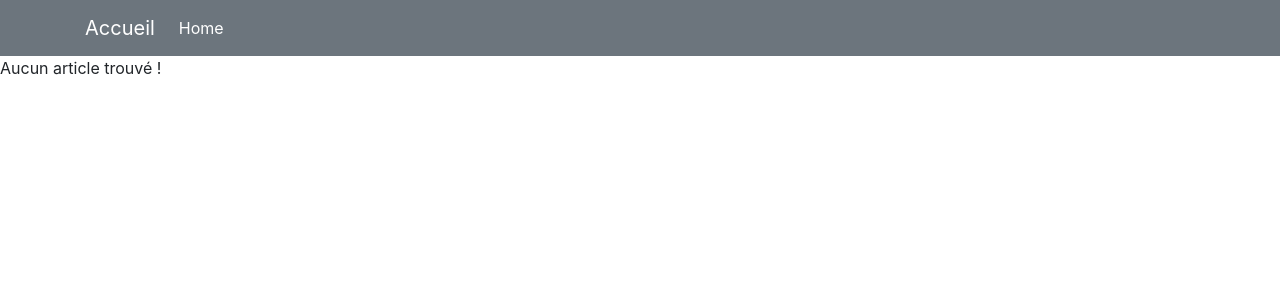
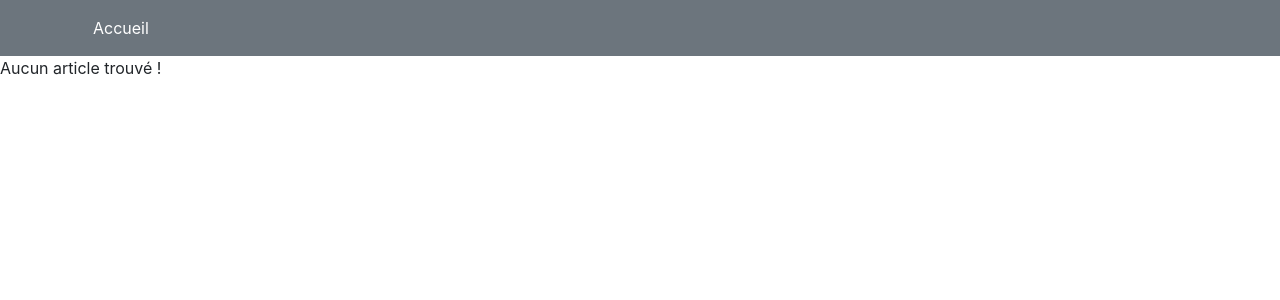
Before and after one commit to Babou246/PROJET_IABD, a PHP site: page /index.php in a window 1280 px wide. Shown: the top 300 px of the page. Run offline with PHP 8.4, Linux system fonts and the light colour scheme; data that the repository does not hold is empty.

Commit message:
projet Architecture Genie Logicielle

```diff
--- a/vue/articleByCategorie.php
+++ b/vue/articleByCategorie.php
@@ -17,7 +17,7 @@
                             <div class="card">
                                 <div class="card-body">
                                     <h5 class="card-title">
-                                        <a class="article_title" href="index.php?action=article&id=<?= htmlspecialchars($article->id, ENT_QUOTES, 'UTF-8') ?>">
+                                        <a class="article_title" style="color: inherit;"  href="index.php?action=article&id=<?= htmlspecialchars($article->id, ENT_QUOTES, 'UTF-8') ?>">
                                             <?= htmlspecialchars($article->titre, ENT_QUOTES, 'UTF-8') ?>
                                         </a>
                                     </h5>
--- a/vue/inc/entete.php
+++ b/vue/inc/entete.php
@@ -2,15 +2,14 @@
 <link rel="stylesheet" href="https://cdn.jsdelivr.net/npm/bootstrap@4.0.0/dist/css/bootstrap.min.css" integrity="sha384-Gn5384xqQ1aoWXA+058RXPxPg6fy4IWvTNh0E263XmFcJlSAwiGgFAW/dAiS6JXm" crossorigin="anonymous">
 </div class="menu">
 <nav class="navbar navbar-expand-lg navbar navbar-dark bg-secondary">
-    <div class="container">
-  <a class="navbar-brand" href="#">Accueil</a>
-  <button class="navbar-toggler" type="button" data-toggle="collapse" data-target="#navbarNavAltMarkup" aria-controls="navbarNavAltMarkup" aria-expanded="false" aria-label="Toggle navigation">
-    <span class="navbar-toggler-icon"></span>
-  </button>
+  <div class="container">
+    <button class="navbar-toggler" type="button" data-toggle="collapse" data-target="#navbarNavAltMarkup" aria-controls="navbarNavAltMarkup" aria-expanded="false" aria-label="Toggle navigation">
+      <span class="navbar-toggler-icon"></span>
+    </button>
 
     <div class="collapse navbar-collapse" id="navbarNavAltMarkup">
       <div class="navbar-nav">
-        <a class="nav-item nav-link active" href="index.php">Home <span class="sr-only">(current)</span></a>
+        <a class="nav-item nav-link active" href="index.php">Accueil <span class="sr-only">(current)</span></a>
         <?php foreach ($categories as $categorie): ?>
           <li><a class="nav-item nav-link" href="index.php?action=categorie&id=<?= $categorie->id ?>"><?= $categorie->libelle ?></a></li>
           <?php endforeach ?>
--- a/vue/index.php
+++ b/vue/index.php
@@ -10,7 +10,7 @@
 		<?php if (!empty($articles)): ?>
 			<?php foreach ($articles as $article): ?>
 				<div class="article">
-					<h1><a class="article_title"  href="index.php?action=article&id=<?= $article->id ?>"><?= $article->titre ?></a></h1>
+					<h1><a  style="color: inherit;" class="article_title"  href="index.php?action=article&id=<?= $article->id ?>"><?= $article->titre ?></a></h1>
 					<p><?= substr($article->contenu, 0, 300) . '...' ?></p>
 				</div>
 			<?php endforeach ?>
```
